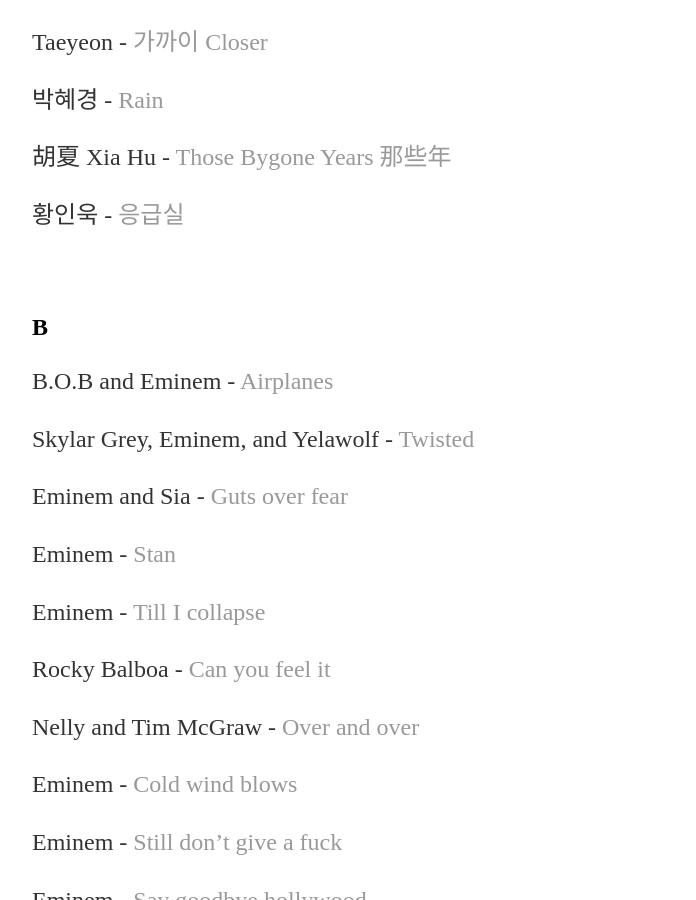
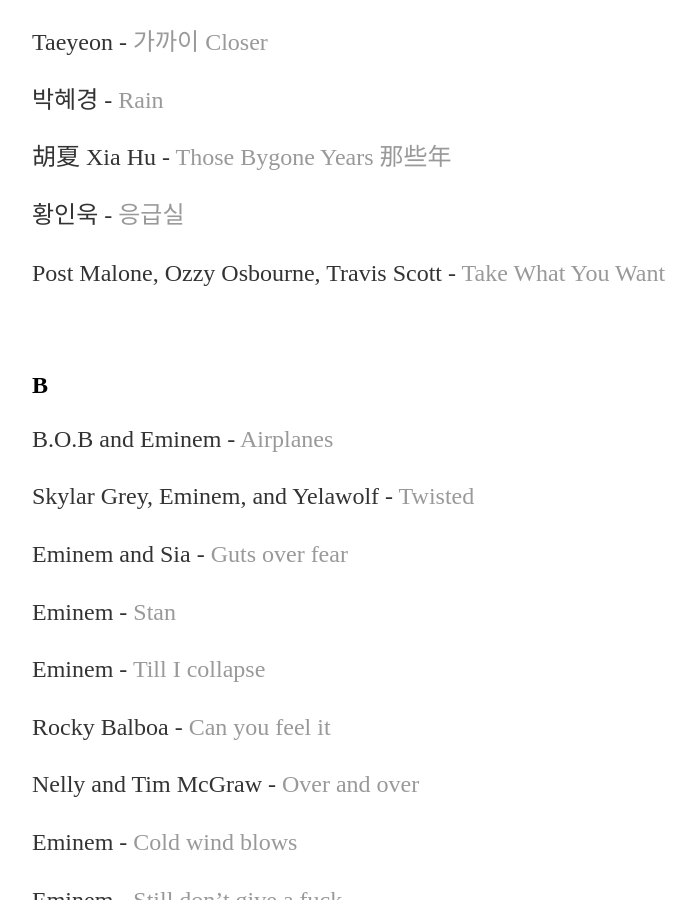
Before and after one commit to yjkweon24/yjkweon24.github.io, a Jekyll site: the page built from _posts/2018-10-23-songs-that-i-love.md, in a window 1280 px wide and 900 px high, scrolled down 2328 px. Shown: the whole window, without its empty margins (160-856 px from the left). Built offline with Jekyll 4.4.1, drawn with Linux system fonts in a browser that asks for light colours.

Commit message:
Update 2018-10-23-songs-that-i-love.md

```diff
--- a/_posts/2018-10-23-songs-that-i-love.md
+++ b/_posts/2018-10-23-songs-that-i-love.md
@@ -78,6 +78,8 @@
 胡夏 Xia Hu - [Those Bygone Years 那些年](https://www.youtube.com/watch?v=KqjgLbKZ1h0&ab_channel=HuXiaVEVO)
 
 황인욱 - [응급실](https://www.youtube.com/watch?v=kB5g7ceKejw)
+
+Post Malone, Ozzy Osbourne, Travis Scott - [Take What You Want](https://www.youtube.com/watch?v=LYa_ReqRlcs)
 
 <br>
 
```
